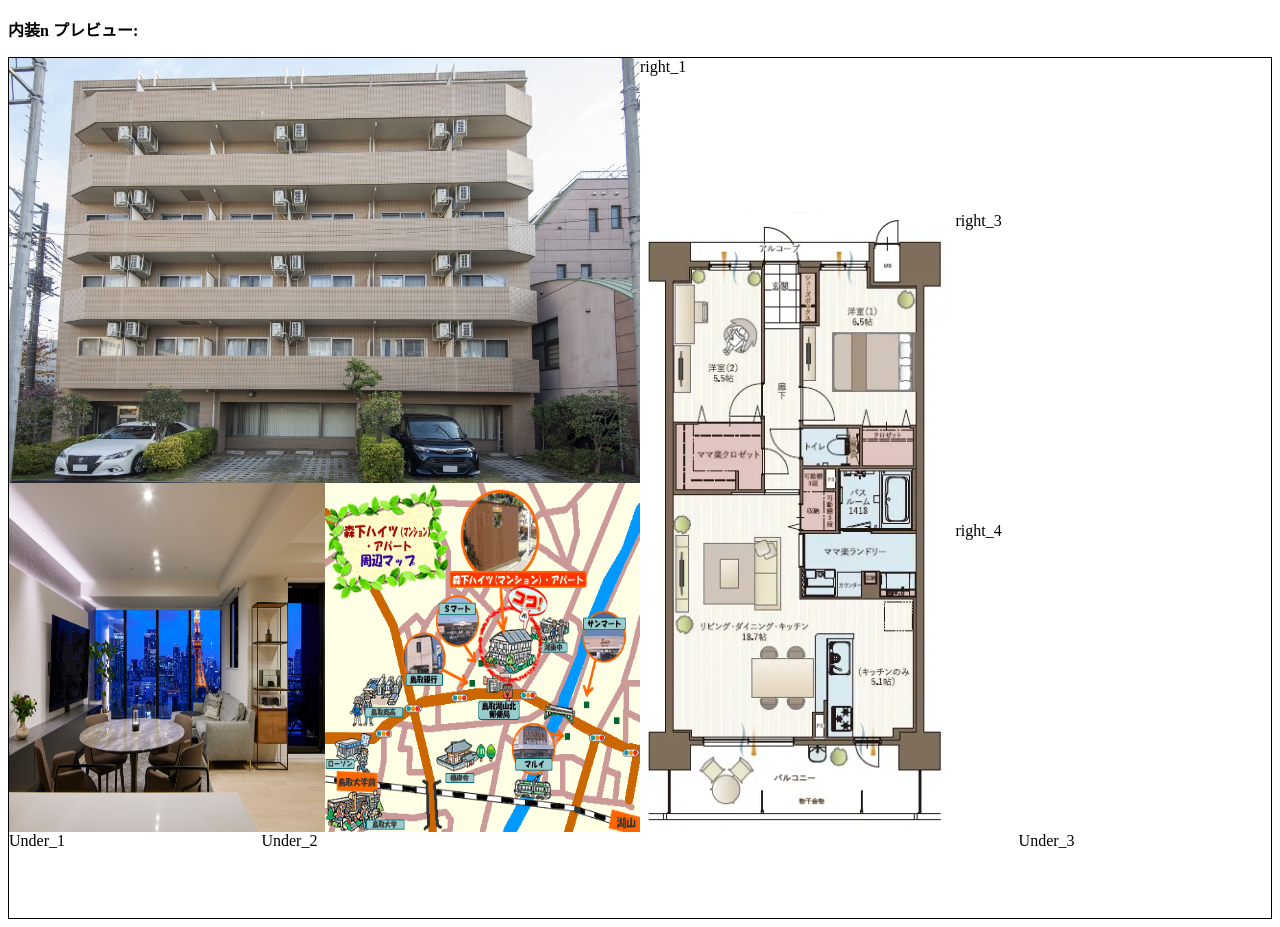
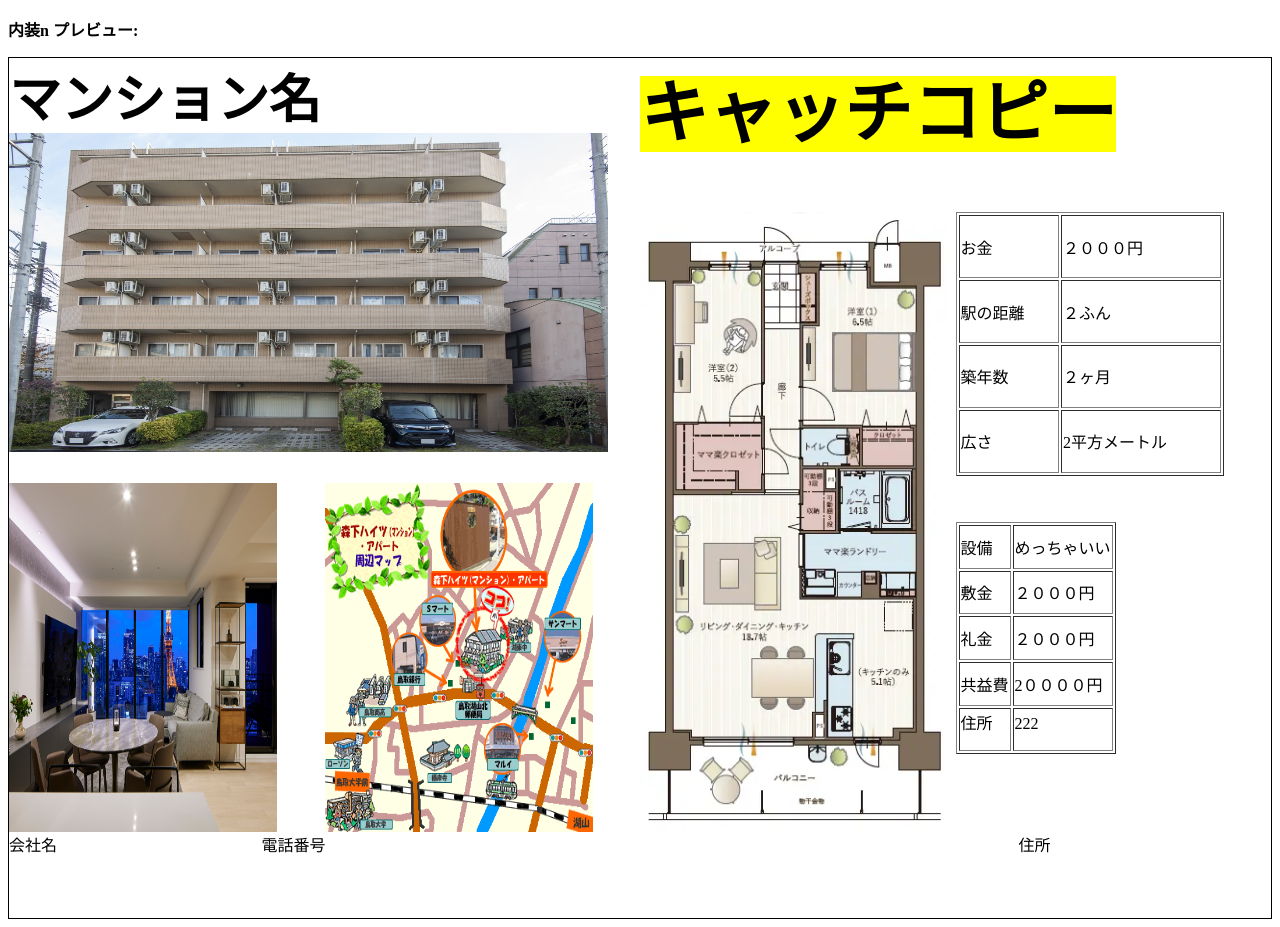
Before and after one commit to yukanakamura1226/3days-intern-private, a React (Vite) app: page / in a window 1280 px wide. Shown: the part 500-1427 px from the top of the page. Built offline with nearby package versions, Linux system fonts and the light colour scheme.

Commit message:
綺麗にしたところ

```diff
--- a/src/Maisoku/Left_1.jsx
+++ b/src/Maisoku/Left_1.jsx
@@ -1,8 +1,9 @@
 function Left_1() {
 
     return (
-      <div className="l-Left-1" style={{height:"55%", width:"100%"}}>
-        <img src="public/外装.jpeg" className="exterior" style={{width: "100%", height: "100%"}}></img>
+      <div className="l-Left-1" style={{height:"55%", width:"100%",fontSize: "52px", fontWeight: "bold"}}>
+        マンション名
+        <img src="public/外装.jpeg" className="exterior" style={{width: "95%", height: "75%"}}></img>
       </div>
     )
   }
--- a/src/Maisoku/Left_2.jsx
+++ b/src/Maisoku/Left_2.jsx
@@ -2,7 +2,7 @@ function Left_2() {
 
     return (
       <div className="l-Left-2" style={{height:"45%" ,width:"50%" ,float:"left"}}>
-        <img src="public/内装.jpg"  className="Interior"style={{height:"100%",width:"100%"}}></img>
+        <img src="public/内装.jpg"  className="Interior"style={{height:"100%",width:"85%"}}></img>
       </div>
     )
   }
--- a/src/Maisoku/Left_3.jsx
+++ b/src/Maisoku/Left_3.jsx
@@ -2,7 +2,7 @@ function Left_3() {
 
     return (
       <div className="l-Left-3" style={{height:"45%",width:"50%",float:"right"}} >
-        <img src="public/地図.gif" className="map" style={{height:"100%",width:"100%"}}></img>
+        <img src="public/地図.gif" className="map" style={{height:"100%",width:"85%"}}></img>
       </div>
     )
   }
--- a/src/Maisoku/Right_1.jsx
+++ b/src/Maisoku/Right_1.jsx
@@ -1,8 +1,8 @@
 function Right_1() {
 
     return (
-      <div className="l-Right-1" style={{height:"20%"}}>
-        right_1
+      <div className="l-Right-1" style={{height:"20%",fontSize: "68px", fontWeight: "bold"}}>
+            <span style={{backgroundColor:"yellow"}}>キャッチコピー</span>
       </div>
     )
   }
--- a/src/Maisoku/Right_3.jsx
+++ b/src/Maisoku/Right_3.jsx
@@ -2,7 +2,25 @@ function Right_3() {
 
     return (
       <div className="l-Right-3" style={{height:"40%",width:"50%",float:"right"}}>
-        right_3
+        <table border="1" style={{height:"85%",width:"85%"}}>
+            <tr>
+            <td>お金</td>
+            <td>２０００円</td>
+            </tr>
+            <tr>
+            <td>駅の距離</td>
+            <td>２ふん</td>
+            </tr>
+            <tr>
+            <td>築年数</td>
+            <td>２ヶ月</td>
+            </tr>
+            <tr>
+            <td>広さ</td>
+            <td>2平方メートル</td>
+            </tr>
+        </table>
+
       </div>
     )
   }
--- a/src/Maisoku/Right_4.jsx
+++ b/src/Maisoku/Right_4.jsx
@@ -2,7 +2,27 @@ function Right_4() {
 
     return (
       <div className="l-Right-4" style={{height:"40%",width:"50%",float:"right"}}>
-        right_4
+
+        <table border="1" style={{height:"75%"}}>
+            <tr>
+            <td>設備</td>
+            <td>めっちゃいい</td>
+            </tr>
+            <tr>
+            <td>敷金</td>
+            <td>２０００円</td>
+            </tr>
+            <tr>
+            <td>礼金</td>
+            <td>２０００円</td>
+            </tr>
+            <tr>
+            <td>共益費</td>
+            <td>2００００円</td>
+            </tr>
+            <td>住所</td>
+            <td>222</td>
+        </table>
       </div>
     )
   }
--- a/src/Maisoku/Under_1.jsx
+++ b/src/Maisoku/Under_1.jsx
@@ -2,7 +2,7 @@ function Under_1() {
 
     return (
       <div className="l-Under-1" style={{width:"20%",height:"100%"}}>
-        Under_1
+        会社名
       </div>
     )
   }
--- a/src/Maisoku/Under_2.jsx
+++ b/src/Maisoku/Under_2.jsx
@@ -2,7 +2,7 @@ function Under_2() {
 
     return (
       <div className="l-Under-2" style={{width:"60%",height:"100%"}}>
-        Under_2
+        電話番号
       </div>
     )
   }
--- a/src/Maisoku/Under_3.jsx
+++ b/src/Maisoku/Under_3.jsx
@@ -2,7 +2,7 @@ function Under_3() {
 
     return (
       <div className="l-Under-3" style={{width:"20%",height:"100%"}}>
-        Under_3
+        住所
       </div>
     )
   }
```
